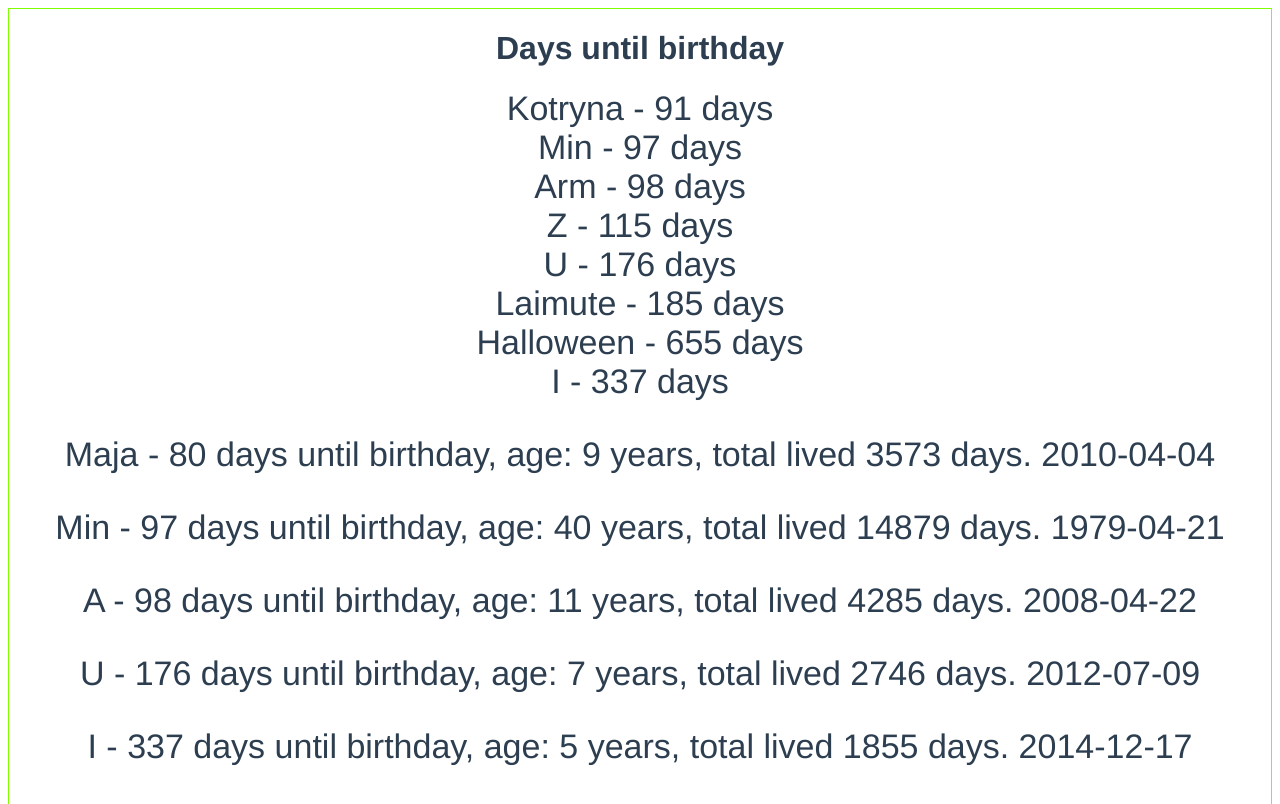
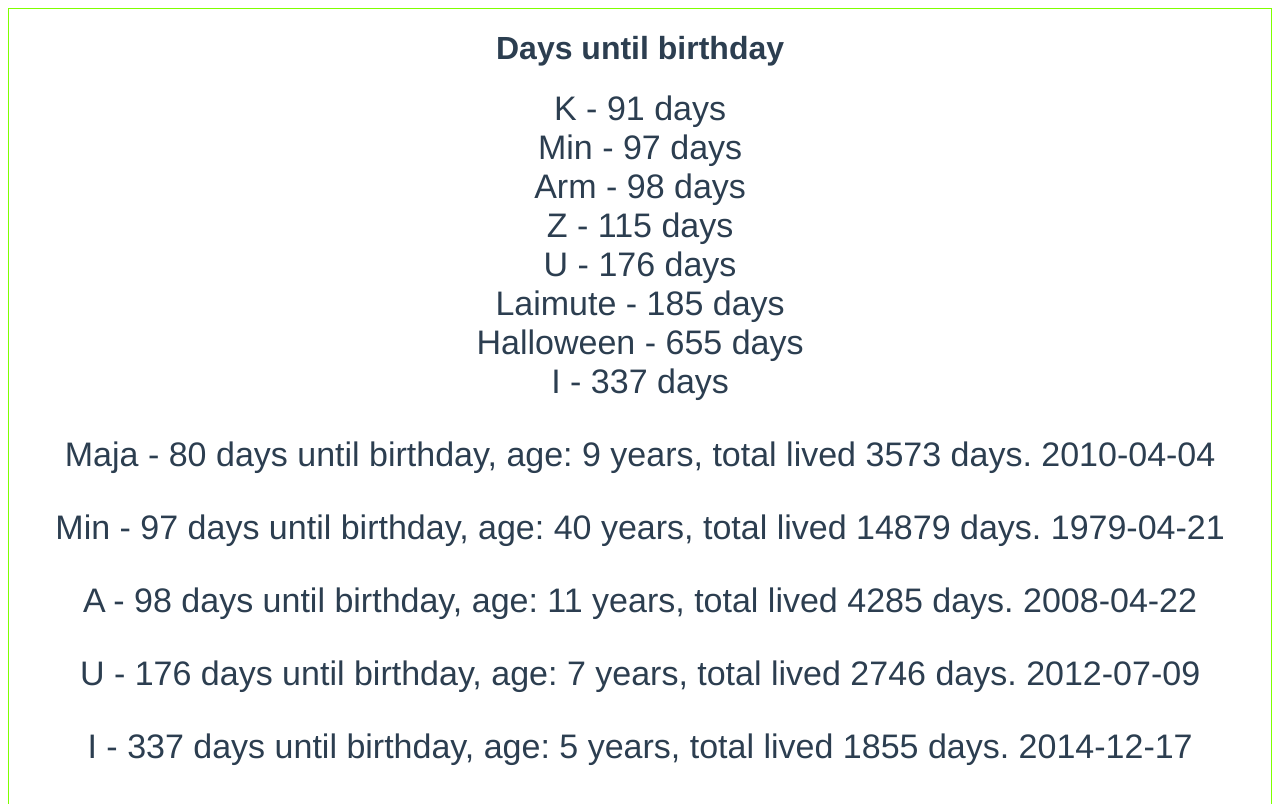
Before and after one commit to mindas22/birthday, a Vue app: page / in a window 1280 px wide. Shown: the top 804 px of the page. Built offline with nearby package versions, Linux system fonts and the light colour scheme.

Commit message:
Update birthday.vue

```diff
--- a/src/components/birthday.vue
+++ b/src/components/birthday.vue
@@ -3,12 +3,11 @@
     <div class="container">
       <h1>Days until birthday</h1>
       <div class="list">
-        Kotryna -
+        K -
         {{ daysUntilBirthday("1999-04-15") }} days
         <br />
         Min - {{ daysUntilBirthday("1979-04-21") }} days <br />
-        Arm - {{ daysUntilBirthday("1979-04-22") }} days <br />
-        <!-- Algis - {{ daysUntilBirthday("1944-04-26") }} days <br /> -->
+        Arm - {{ daysUntilBirthday("2008-04-22") }} days <br />
         Z - {{ daysUntilBirthday("1982-05-09") }} days <br />
         U - {{ daysUntilBirthday("2012-07-09") }} days <br />
         Laimute - {{ daysUntilBirthday("1958-07-18") }} days <br />
@@ -18,7 +17,6 @@
       <bcalc bdate="2010-04-04" name="Maja" />
       <bcalc bdate="1979-04-21" name="Min" />
       <bcalc bdate="2008-04-22" name="A" />
-      <!-- <bcalc bdate="1944-04-26" name="Algis" /> -->
       <bcalc bdate="2012-07-09" name="U" />
       <bcalc bdate="2014-12-17" name="I" />
     </div>
```
